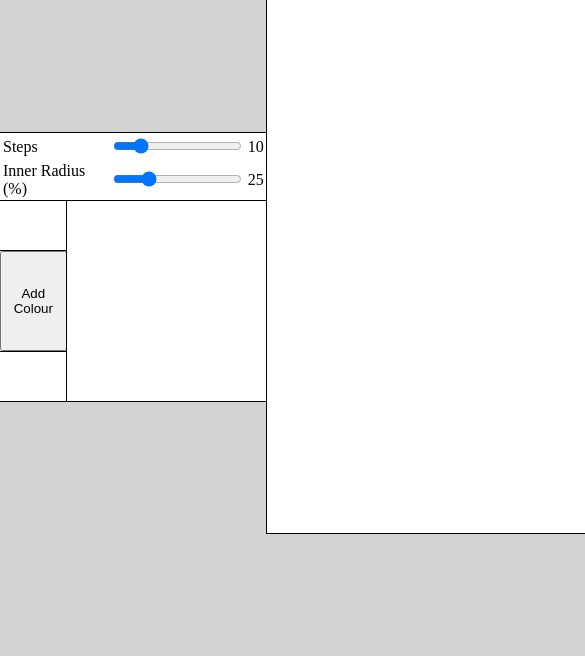
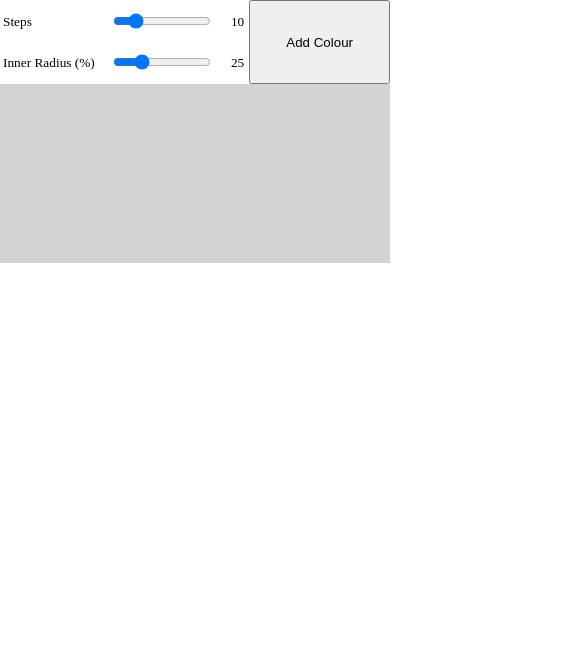
Before and after one commit to blaketillema/blaketillema.github.io, a plain HTML site: page index.html in a window 390 px wide. Shown: the top 656 px of the page, 585 px wide, since content can reach past the window. Drawn offline with Linux system fonts and the light colour scheme.

Commit message:
ass mobile site

```diff
--- a/index.html
+++ b/index.html
@@ -2,14 +2,15 @@
 <html lang="en">
     <!-- hey hello hii -->
     <head>
+        <meta name="viewport" content="width=device-width, initial-scale=1.0">
         <link rel="stylesheet" href="style.css">
         <script src="script.js"></script>
     </head>
     <body>
         <!-- left ui panel -->
-        <div class="r4">
+        <div>
             <!-- options table -->
-            <div class="r12">
+            <div id="options-div">
                 <table>
                     <tr>
                         <td>Steps</td>
@@ -22,23 +23,19 @@
                         <td><span id="radiusOutput">25</span></td>
                     </tr>
                 </table>
+                <!-- add colour button -->
+                <button onclick="addColour()" >Add Colour</button>
             </div>
             <!-- colour selection -->
-            <div class="r12">
-                <!-- add colour button -->
-                <div class="r3">
-                    <button class="r12" onclick="addColour()" >Add Colour</button>
-                </div>
+            <div id="colours-div">
                 <!-- colour list -->
-                <div class="r9" style="height: 200px; overflow-y: scroll;">
-                    <ul id="coloursList" class="r12">
-                    </ul>
-                </div>
+                <ul id="coloursList">
+                </ul>
             </div>
         </div>
 
         <!-- canvas -->
-        <div class="r8">
+        <div id="canvas-div">
             <canvas></canvas>
         </div>
 
--- a/script.js
+++ b/script.js
@@ -10,7 +10,6 @@ function removeColour(li){
     let ul = document.getElementById('coloursList');
     if(!ul) return;
     ul.removeChild(li);
-
     update();
 }
 
@@ -29,7 +28,7 @@ function moveColourDown(li){
     if(li.nextSibling){
         ul.insertBefore(li.nextSibling, li);
         update();
-    }
+    };
 }
 
 function addColour(){
@@ -69,13 +68,8 @@ function getCanvas(){
     return canvasElements[0];
 }
 
-window.onload = function(){
-    let canvas = getCanvas();
-    if(!canvas) return;
-    canvas.width = canvas.parentElement.offsetWidth;
-    canvas.height = canvas.width;
-    update();
-}
+window.onload = () => {update();};
+window.onresize = () => {update();};
 
 function sample(num1, num2, progress){
     return num1 + (num2 - num1) * progress;
@@ -162,6 +156,8 @@ function draw(){
 
     let canvas = getCanvas();
     if(!canvas) return;
+    let dim = Math.min(canvas.parentElement.offsetHeight, canvas.parentElement.offsetWidth);
+    canvas.height = canvas.width = dim;
     let context = canvas.getContext('2d');
     if(!context) return;
     context.clearRect(0, 0, canvas.width, canvas.height);
--- a/style.css
+++ b/style.css
@@ -1,82 +1,70 @@
 html {
-    display: flex;
+    margin: auto;
+    padding: 0;
 }
 
 body {
-    display: flex;
-    flex-wrap: wrap;
-
-    min-width: 800px;
-    width: 1200px;
     margin: auto;
-
-    background-color: lightgrey;
+    /* max-width: 1000px; */
 }
 
-div {
+#options-div {
+    width: 50vw;
+    max-width: 768px;
+    height: 10vh;
+    margin: auto;
     display: flex;
-    flex-wrap: wrap;
-    margin: auto;
-    padding: 0;
-    outline: 1px solid black;
-    background-color: white;
+}
+#options-div > table {
+    flex: 2;
+}
+#options-div > button {
+    flex: 1;
+    height: 100%;
 }
 
-div > button{
-    height: 100px;
+#colours-div {
+    height: 20vh;
+    overflow-y: scroll;
+    padding: 5px;
+    background-color: lightgray;
+}
+#colours-div > div > button {
+    margin: auto;
+}
+
+#canvas-div {
+    display: flex;
+    height: 60vw;
+    max-height: 1000px;
+}
+canvas {
+    margin: auto;
 }
 
 ul {
     padding: 0;
-    margin: 0;
-    background-color: white;
+    margin: auto;
+    /* overflow-x: scroll; */
 }
-
 li {
     display: flex;
     list-style-type: none;
-    width: 100%;
 }
-
-li > button {
+li > button, li > input {
     flex: 1;
 }
 
-canvas {
-    height: 100%;
+@media screen and (max-width: 768px) {
+    #options-div {
+        width: 100%;
+        font-size: smaller;
+    }
+    #options-div input[type="range"] {
+        width: 25vw;
+    }
+    #canvas-div {
+        width: 100vw;
+        height: 100vw;
+    }
 }
-
-/* width classes */
-.r12 {
-    width: calc(12*100%/12);
-}
-.r11 {
-    width: calc(11*100%/12);
-}
-.r9 {
-    width: calc( 9*100%/12);
-}
-.r8 {
-    width: calc( 8*100%/12);
-}
-.r7 {
-    width: calc( 7*100%/12);
-}
-.r6 {
-    width: calc( 6*100%/12);
-}
-.r5 {
-    width: calc( 5*100%/12);
-}
-.r4 {
-    width: calc( 4*100%/12);
-}
-.r3 {
-    width: calc( 3*100%/12);
-}
-.r2 {
-    width: calc( 2*100%/12);
-}
-.r1 {
-    width: calc( 1*100%/12);
-}
```
